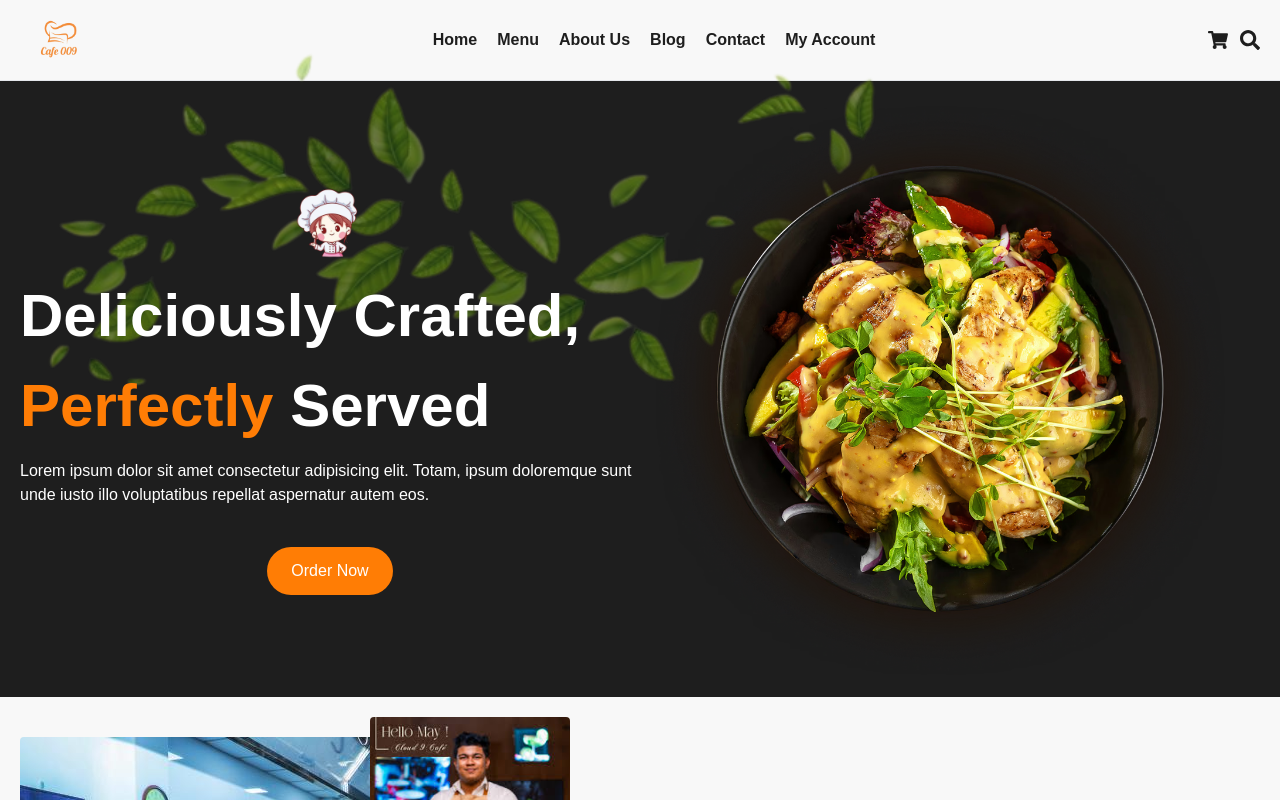
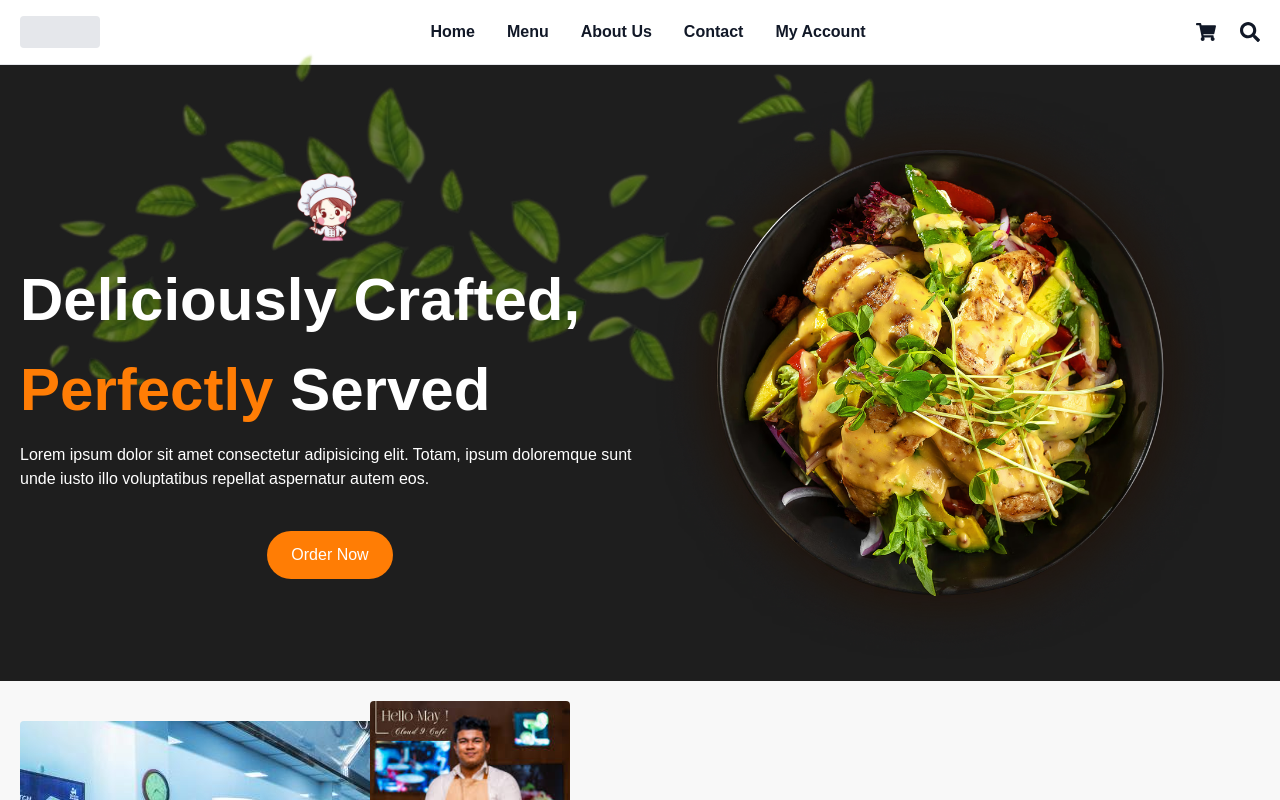
Before and after one commit to GThashan/009_shop, a React app in the folder Frontend/: page / in a window 1280 px wide. Shown: the top 800 px of the page. Built offline with nearby package versions, Linux system fonts and the light colour scheme; the HTML template or start-up script is replaced by a standard one.

Commit message:
navigation fix

```diff
--- a/Frontend/src/App.jsx
+++ b/Frontend/src/App.jsx
@@ -12,7 +12,7 @@ function App() {
         <BrowserRouter>
           <Routes>
             <Route path="/" element={<Home />} />
-            <Route path="/product" element={<ProductList />} />
+            <Route path="/Menu" element={<ProductList />} />
             <Route path="/card" element={<Card />} />
           </Routes>
         </BrowserRouter>
--- a/Frontend/src/component/Navbar.jsx
+++ b/Frontend/src/component/Navbar.jsx
@@ -1,11 +1,8 @@
-import React, { useState } from "react";
-import logo from "../assets/logo1.png";
-import { FaShoppingCart, FaSearch, FaBars, FaTimes } from "react-icons/fa";
+import React, { useState } from 'react';
+import { Link } from 'react-router-dom';
+import { FaShoppingCart, FaSearch, FaBars, FaTimes } from 'react-icons/fa';
 
-
-
-
-export default function Navbar() {
+const Navbar = () => {
   const [isMenuOpen, setIsMenuOpen] = useState(false);
 
   const toggleMenu = () => {
@@ -13,49 +10,64 @@ export default function Navbar() {
   };
 
   return (
-    <div className="text-[#1E1E1E] flex flex-row justify-between items-center px-5 border-b border-b-1 ">
+    <div className="relative bg-white">
+      <div className="text-gray-900 flex justify-between items-center px-5 py-4 border-b">
 
-      <img src={logo} alt="Logo" className="w-[80px]" />
+        <Link to="/">
+          <div className="w-20">
+
+            <div className="h-8 w-20 bg-gray-200 rounded" />
+          </div>
+        </Link>
 
 
-      <nav
-        className={`${
-          isMenuOpen ? "block" : "hidden"
-        } text-right md:block absolute md:static top-16 left-0 w-full md:w-auto bg-[#121617] md:bg-transparent shadow-md md:shadow-none`}
+        <nav className={`
+          ${isMenuOpen ? 'flex' : 'hidden'}
+          md:flex
+          absolute md:relative
+          top-full left-0
+          w-full md:w-auto
+          flex-col md:flex-row
+          bg-white md:bg-transparent
+          shadow-lg md:shadow-none
+          z-50
+        `}>
+          <ul className="flex flex-col md:flex-row md:items-center md:gap-8 p-4 md:p-0">
+            {['Home', 'Menu', 'About Us', 'Contact', 'My Account'].map((item) => (
+              <li key={item} className="py-2 md:py-0">
+                <Link
+                  to={item === 'Home' ? '/' : `/${item.toLowerCase().replace(' ', '-')}`}
+                  className="font-bold hover:text-orange-500 transition-colors"
+                  onClick={() => setIsMenuOpen(false)}
                 >
-        <ul className="flex flex-col md:flex-row md:items-center md:gap-5 p-4 md:p-0">
-          <li className="hover:underline cursor-pointer py-2 md:py-0 font-bold">Home</li>
-          <li className="hover:underline cursor-pointer py-2 md:py-0 font-bold">Menu</li>
-          <li className="hover:underline cursor-pointer py-2 md:py-0 font-bold">About Us</li>
-          <li className="hover:underline cursor-pointer py-2 md:py-0 font-bold">Blog</li>
-          <li className="hover:underline cursor-pointer py-2 md:py-0 font-bold">Contact</li>
-          <li className="hover:underline cursor-pointer py-2 md:py-0 font-bold">My Account</li>
+                  {item}
+                </Link>
+              </li>
+            ))}
           </ul>
         </nav>
 
 
-      <div className="flex flex-row items-center gap-3">
-
+        <div className="flex items-center gap-6">
           <FaShoppingCart
-          className="text-[20px] cursor-pointer hover:text-[#F58D38]"
+            className="text-xl cursor-pointer hover:text-orange-500 transition-colors"
             title="Cart"
           />
-
-
           <FaSearch
-            className="text-[20px] cursor-pointer hover:text-[#F58D38]"
+            className="text-xl cursor-pointer hover:text-orange-500 transition-colors"
             title="Search"
           />
-
-
-
-        <div
-          className="text-[20px] cursor-pointer hover:text-[#F58D38] md:hidden"
+          <button
+            className="text-xl md:hidden"
             onClick={toggleMenu}
+            aria-label="Toggle menu"
           >
             {isMenuOpen ? <FaTimes /> : <FaBars />}
+          </button>
         </div>
       </div>
     </div>
   );
-}
+};
+
+export default Navbar;
```
Lines whose indentation alone changed are shown as unchanged.
